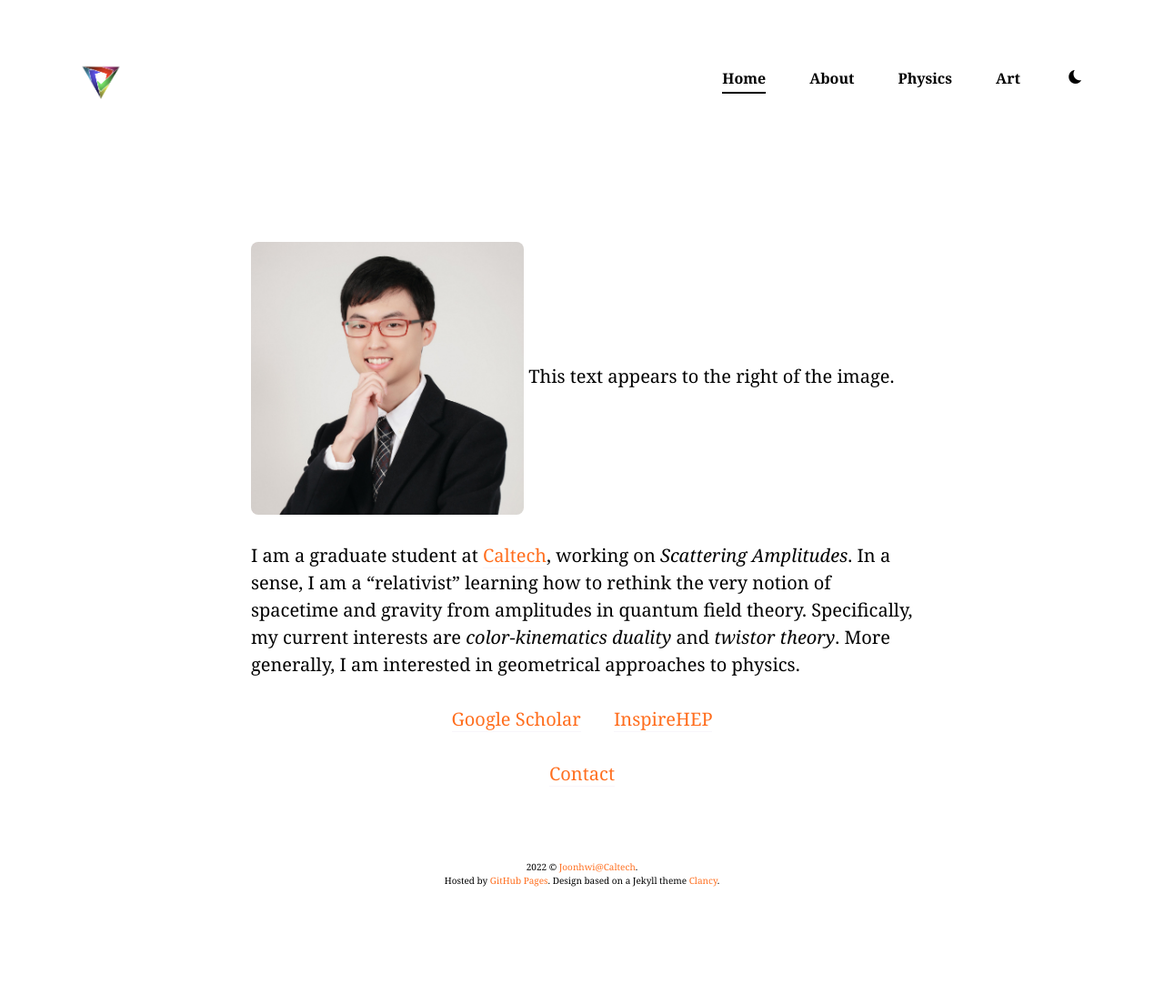
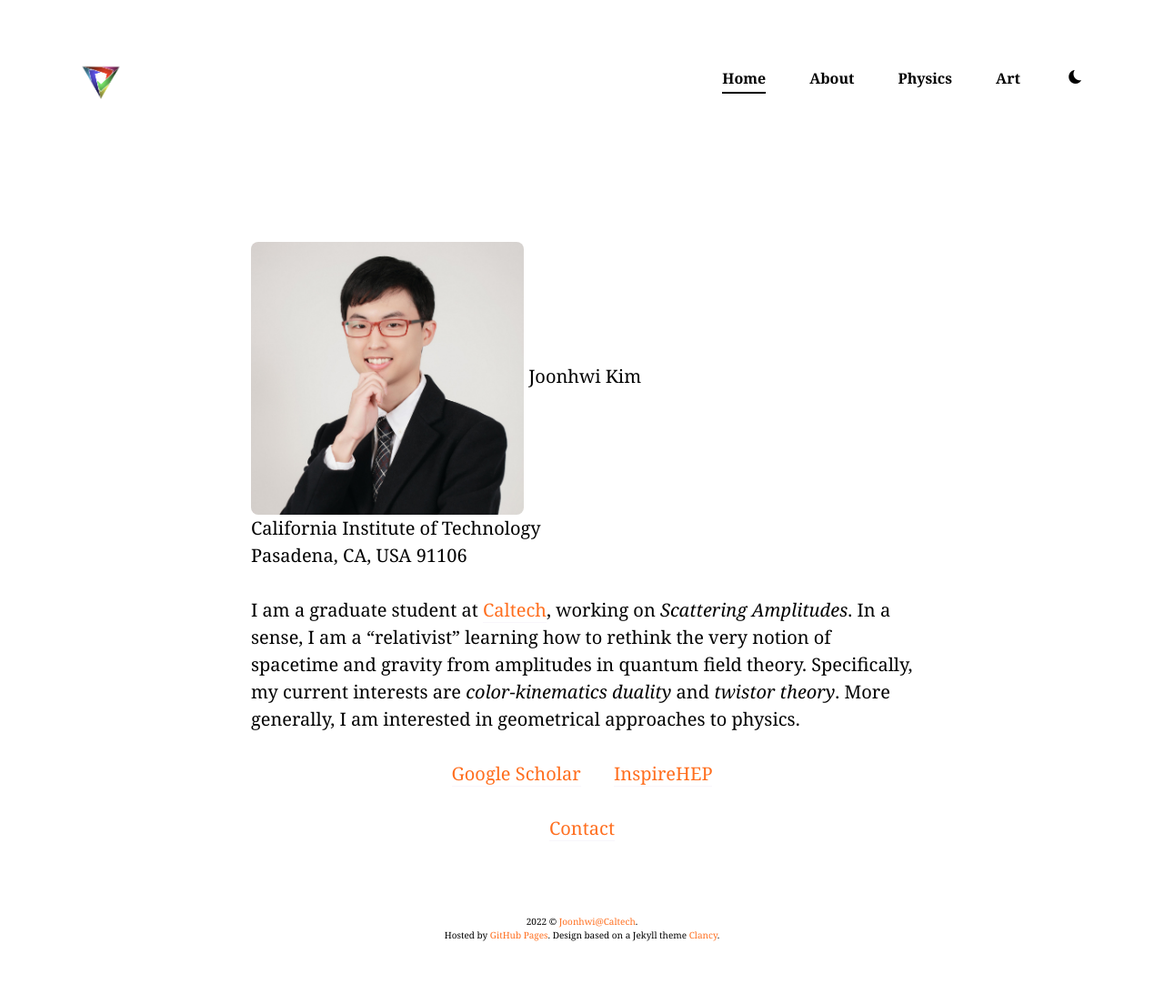
Before and after one commit to Joonhwi/joonhwi.github.io, a Jekyll site: the page built from index.md, in a window 1280 px wide. Shown: the whole page at 91% size. Built offline with Jekyll 4.4.1, drawn with Linux system fonts in a browser that asks for light colours; nearby versions of some CDN libraries; our own code applies the rules of GitHub Pages for plain Markdown files; before the commit the page ends 1044 px from its top, so only the background shows below that.

Commit message:
Update index.md

```diff
--- a/index.md
+++ b/index.md
@@ -1,7 +1,11 @@
 <div class="container">
     <div>
-        <img src="/images/amiti22-8a-square-med.jpg" style="max-height:300px">
-          This text appears to the right of the image.
+        <img src="/images/amiti22-8a-square-med.jpg" style="max-height:300px" margin=10px>
+        Joonhwi Kim
+        <br>
+        California Institute of Technology
+        <br>
+        Pasadena, CA, USA 91106
     </div>
     <br>
     <!-- I am a student working on theoretical high-energy physics. -->
```
